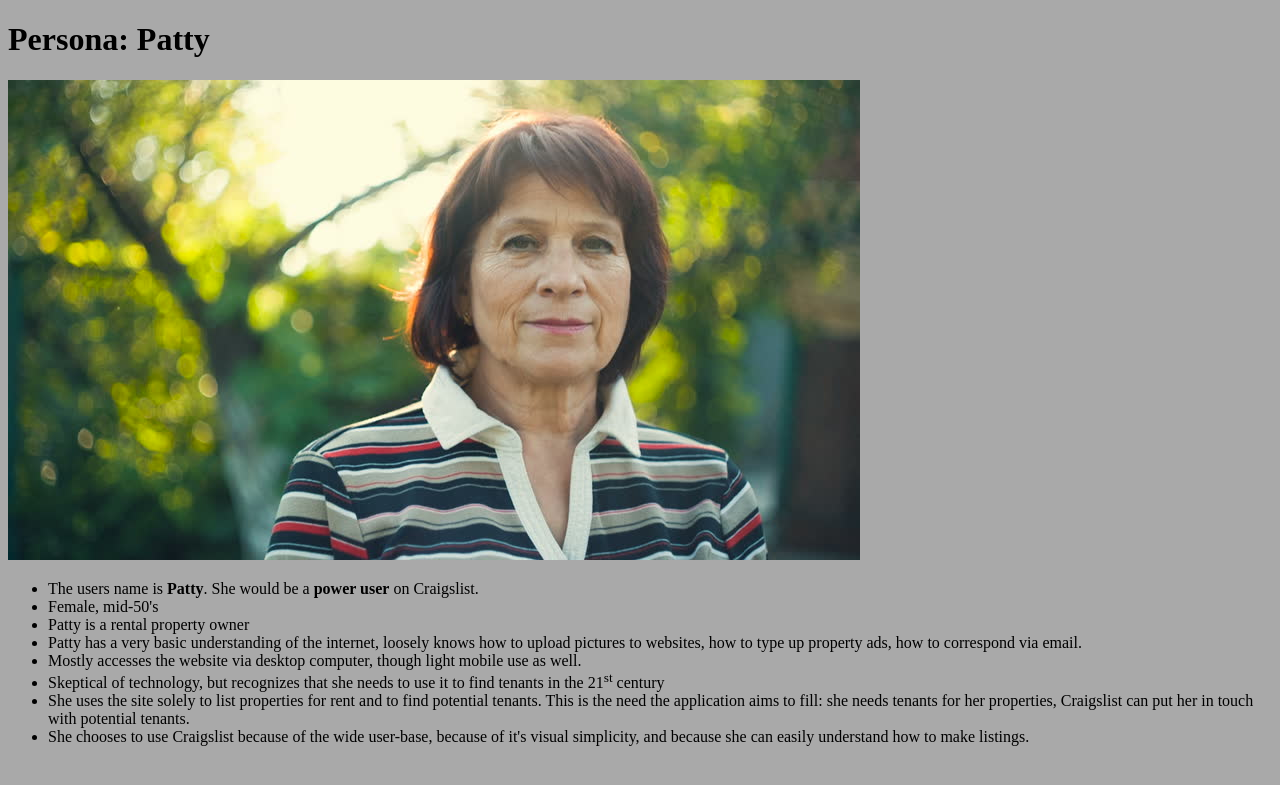
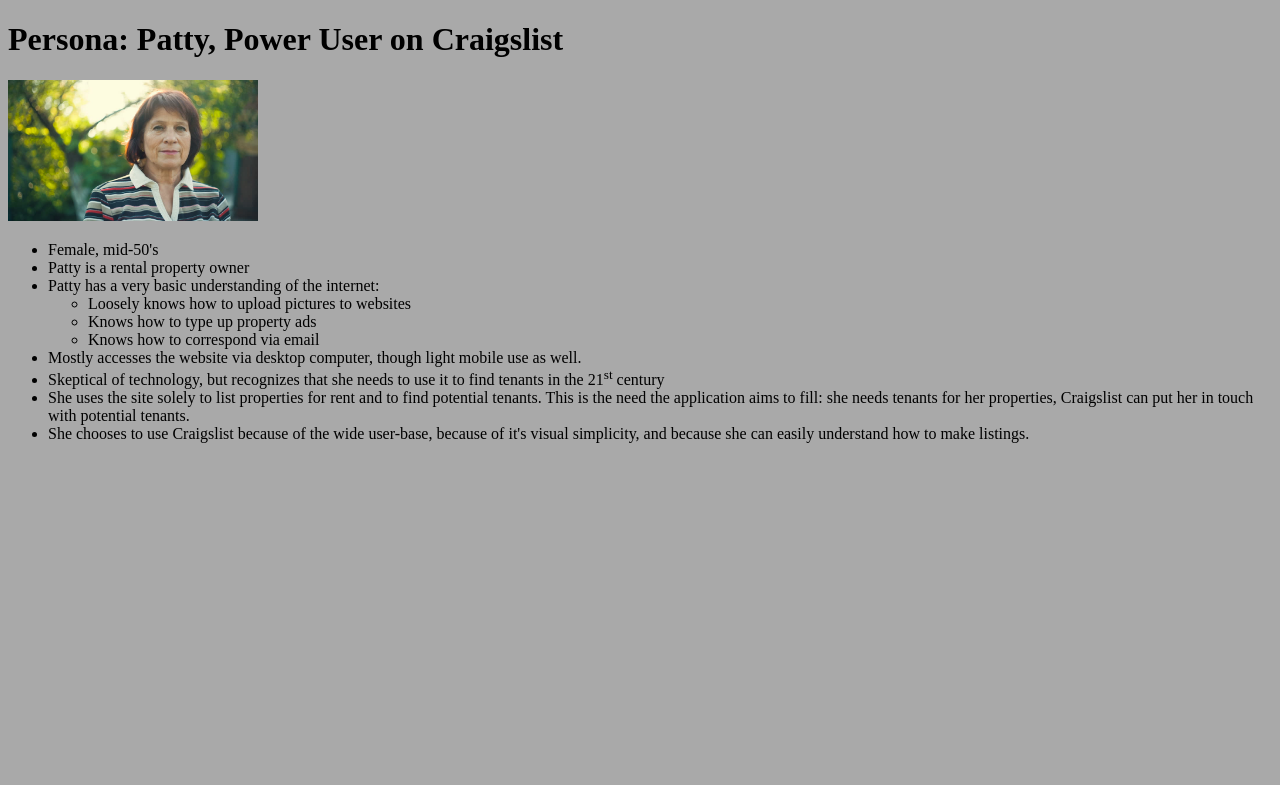
Before and after one commit to will-t-harris/data-design, a PHP site: page /patty.php in a window 1280 px wide. Shown: the top 785 px of the page. Run offline with PHP 8.4, Linux system fonts and the light colour scheme.

Commit message:
resize image in patty.php, nest list for technical understanding, make user story and use case same scenario

```diff
--- a/epic/patty.php
+++ b/epic/patty.php
@@ -5,15 +5,21 @@
 		<link rel="stylesheet" href="styles/style.css" type="text/css">
 	</head>
 	<body>
-		<h1>Persona: Patty</h1>
-
-		<img src="patty.jpg">
+		<h1>Persona: Patty, Power User on Craigslist</h1>
+		<div id="image-container">
+			<img src="patty.jpg" alt="image of patty">
+		</div>
 
 		<ul>
-			<li>The users name is <b>Patty</b>.  She would be a <b>power user</b> on Craigslist.</li>
 			<li>Female, mid-50's</li>
 			<li>Patty is a rental property owner</li>
-			<li>Patty has a very basic understanding of the internet, loosely knows how to upload pictures to websites, how to type up property ads, how to correspond via email.</li>
+			<li>Patty has a very basic understanding of the internet:
+				<ul>
+					<li>Loosely knows how to upload pictures to websites</li>
+					<li>Knows how to type up property ads</li>
+					<li>Knows how to correspond via email</li>
+				</ul>
+			</li>
 			<li>Mostly accesses the website via desktop computer, though light mobile use as well.</li>
 			<li>Skeptical of technology, but recognizes that she needs to use it to find tenants in the 21<sup>st</sup> century</li>
 			<li>She uses the site solely to list properties for rent and to find potential tenants.  This is the need the application aims to fill: she needs tenants for her properties, Craigslist can put her in touch with potential tenants.</li>
--- a/epic/styles/style.css
+++ b/epic/styles/style.css
@@ -5,3 +5,8 @@
 a {
 	display: block;
 }
+
+img {
+	height: auto;
+	width: 250px;
+}
--- a/epic/use-case.php
+++ b/epic/use-case.php
@@ -9,9 +9,9 @@
 
 		<h2>User Story</h2>
 
-		<p>As a power user I want to post a property for rent to the housing section</p>
+		<p>As a power user I want to delete a listing that has been filled.</p>
 
-		<h2>Use Case</h2>
+		<h2>Use Case / Interaction Flow</h2>
 
 		<p>Patty has filled a property vacancy, and needs to take down her ad.</p>
 
```
